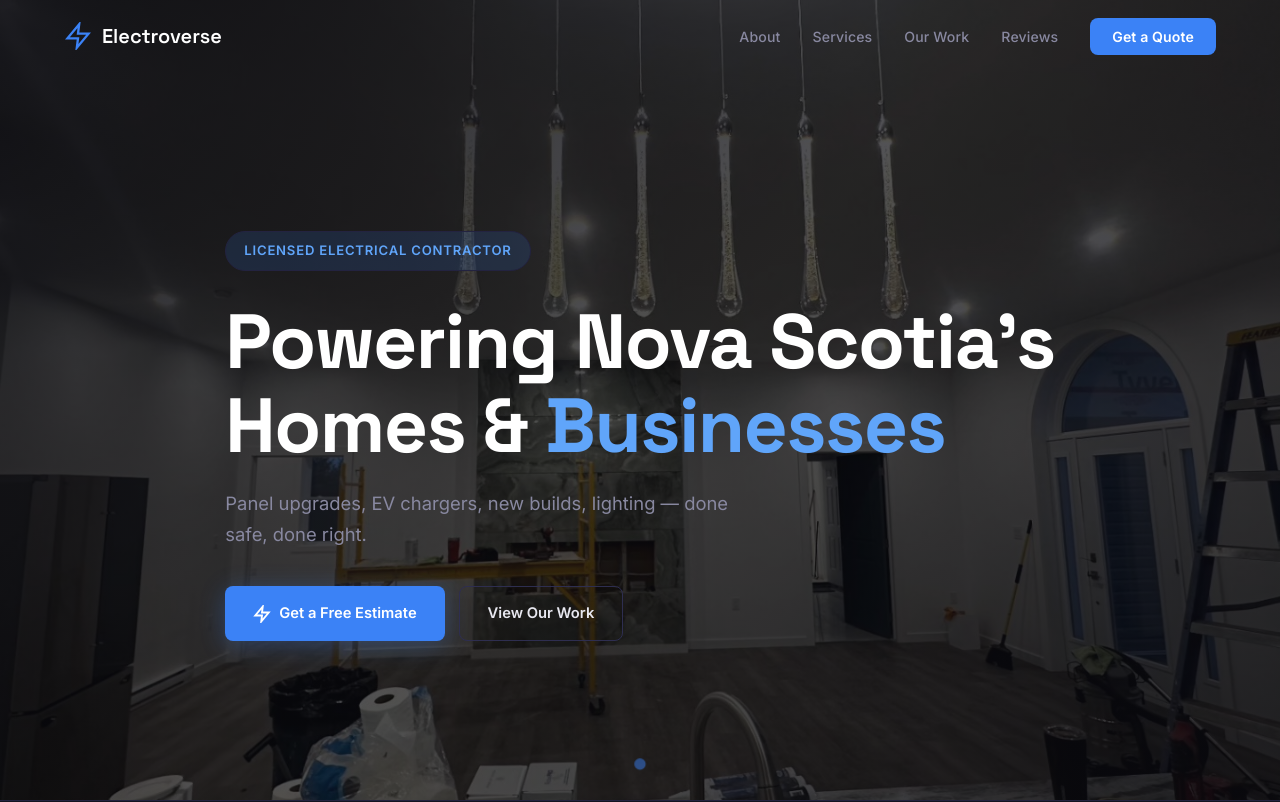
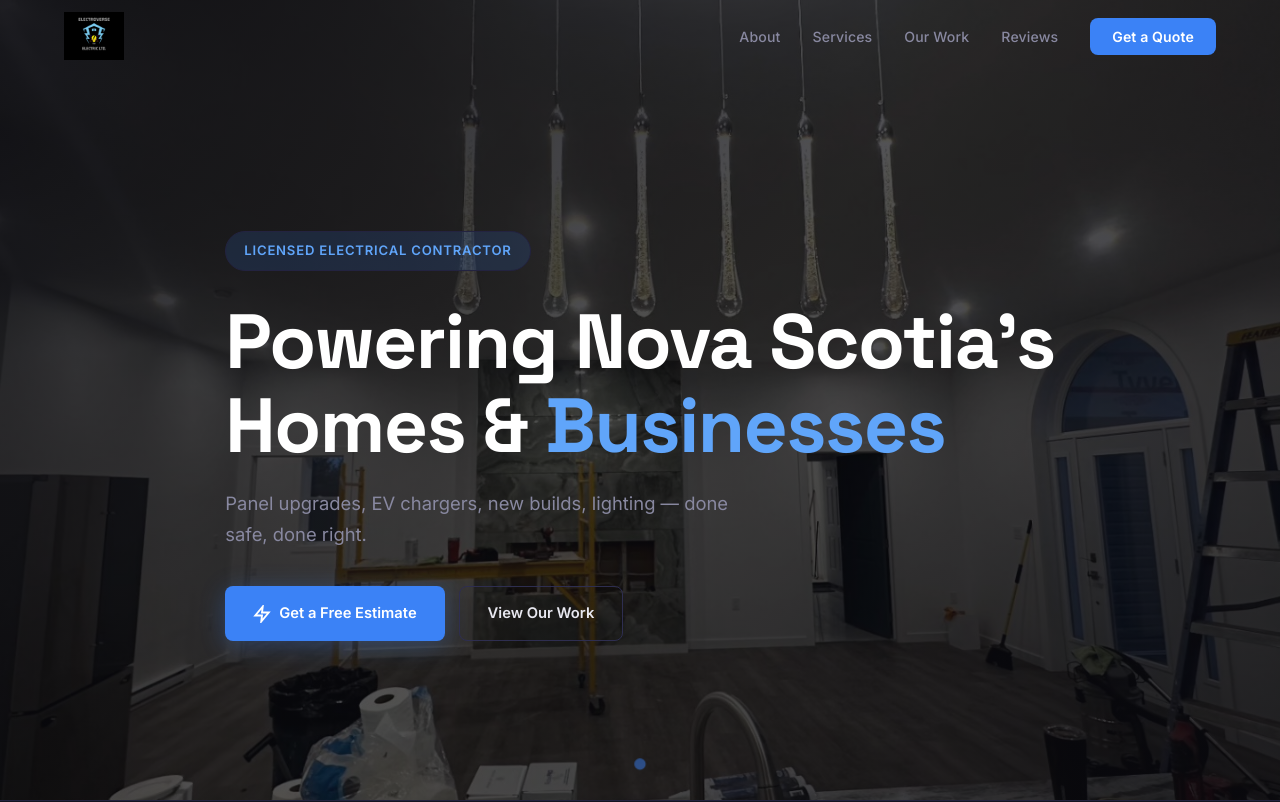
Before and after one commit to jordan904/electroverse, a plain HTML site: page index.html in a window 1280 px wide. Shown: the top 802 px of the page. Drawn offline with Linux system fonts and the light colour scheme.

Commit message:
Add Electroverse logo to navbar, footer, and favicon
Co-Authored-By: Claude Opus 4.6 (1M context) <noreply@anthropic.com>

```diff
--- a/index.html
+++ b/index.html
@@ -8,7 +8,7 @@
     <link rel="preconnect" href="https://fonts.googleapis.com">
     <link rel="preconnect" href="https://fonts.gstatic.com" crossorigin>
     <link href="https://fonts.googleapis.com/css2?family=Space+Grotesk:wght@300;400;500;600;700&family=Inter:wght@300;400;500;600;700&display=swap" rel="stylesheet">
-    <link rel="icon" type="image/jpeg" href="unknown-business/photos/profile.jpg">
+    <link rel="icon" type="image/jpeg" href="unknown-business/photos/photo_017.jpg">
     <link rel="stylesheet" href="styles.css">
 </head>
 <body>
@@ -17,8 +17,7 @@
     <nav class="navbar" id="navbar">
         <div class="nav-container">
             <a href="#hero" class="nav-logo">
-                <svg class="logo-icon" width="28" height="28" viewBox="0 0 24 24" fill="none" stroke="currentColor" stroke-width="2"><path d="M13 2L3 14h9l-1 8 10-12h-9l1-8z"/></svg>
-                <span>Electroverse</span>
+                <img src="unknown-business/photos/photo_017.jpg" alt="Electroverse Electric Logo" class="nav-logo-img">
             </a>
             <button class="nav-toggle" id="navToggle" aria-label="Toggle navigation">
                 <span></span>
@@ -399,8 +398,7 @@
         <div class="container">
             <div class="footer-inner">
                 <div class="footer-brand">
-                    <svg class="logo-icon" width="22" height="22" viewBox="0 0 24 24" fill="none" stroke="currentColor" stroke-width="2"><path d="M13 2L3 14h9l-1 8 10-12h-9l1-8z"/></svg>
-                    <span>Electroverse Electric</span>
+                    <img src="unknown-business/photos/photo_017.jpg" alt="Electroverse Electric Logo" class="footer-logo-img">
                 </div>
                 <p>&copy; 2026 Electroverse Electric. All rights reserved.</p>
             </div>
--- a/styles.css
+++ b/styles.css
@@ -90,15 +90,12 @@ a { text-decoration: none; color: inherit; }
 .nav-logo {
     display: flex;
     align-items: center;
-    gap: 10px;
-    font-family: var(--font-display);
-    font-size: 1.25rem;
-    font-weight: 600;
-    color: var(--white);
 }
 
-.logo-icon {
-    color: var(--accent);
+.nav-logo-img {
+    height: 48px;
+    width: auto;
+    object-fit: contain;
 }
 
 .nav-links {
@@ -863,13 +860,13 @@ a { text-decoration: none; color: inherit; }
 .footer-brand {
     display: flex;
     align-items: center;
-    gap: 10px;
-    font-family: var(--font-display);
-    font-weight: 600;
-    color: var(--white);
 }
 
-.footer-brand svg { color: var(--accent); }
+.footer-logo-img {
+    height: 40px;
+    width: auto;
+    object-fit: contain;
+}
 
 .footer p {
     font-size: 0.82rem;
```
